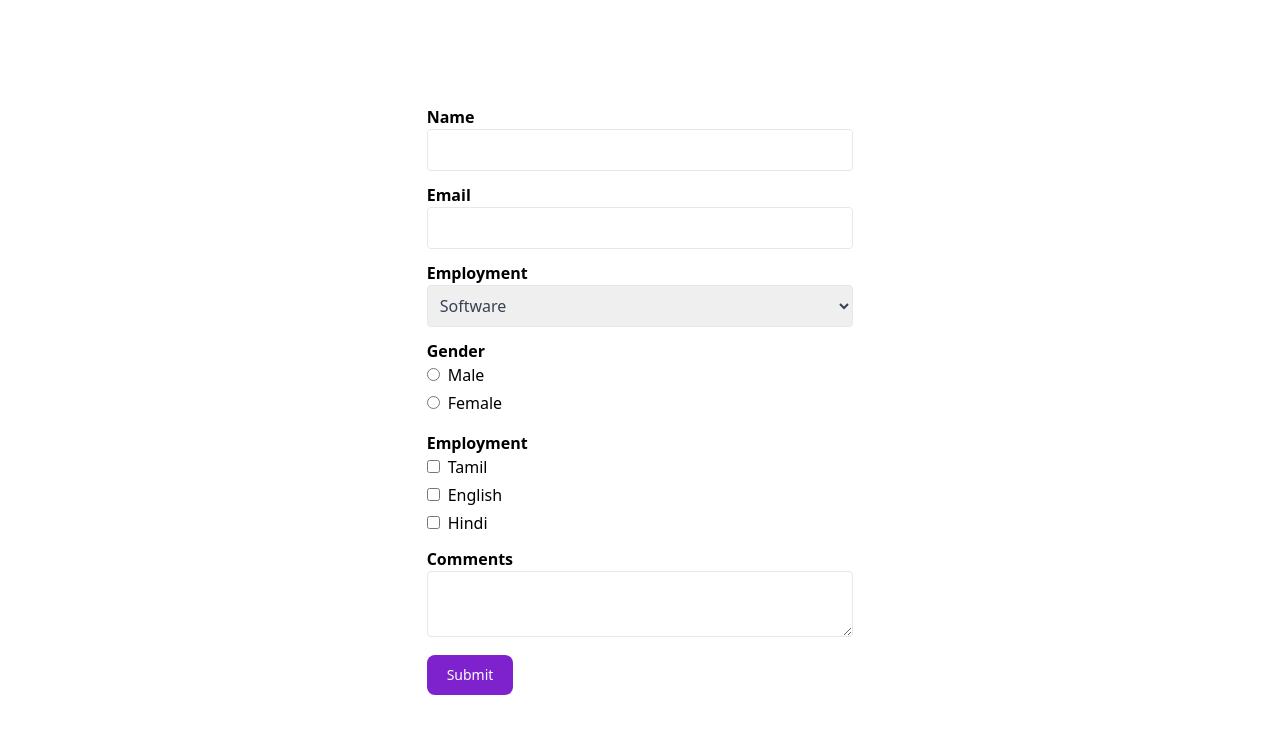
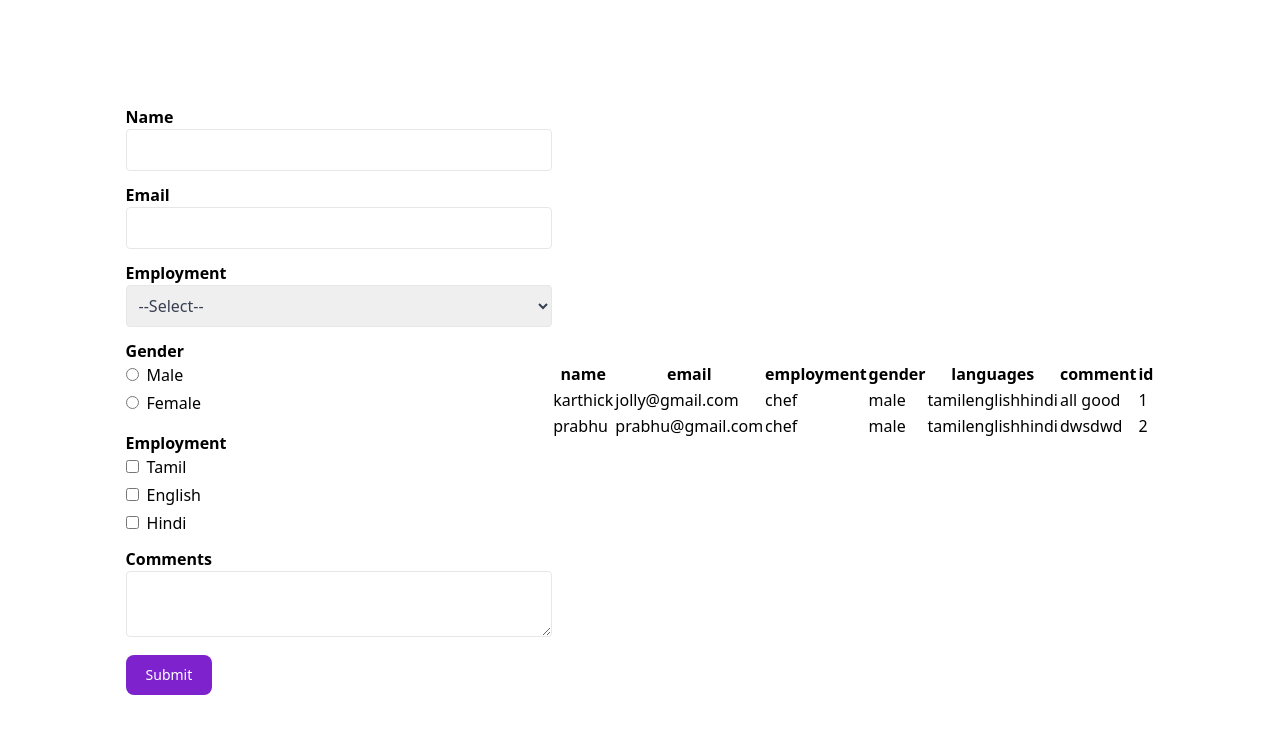
Before and after one commit to uskarthick21/crud-react, a React (Create React App) app: page / in a window 1280 px wide. Shown: the top 734 px of the page. Built offline with nearby package versions, Linux system fonts and the light colour scheme; data requests are answered from the project's data file.

Commit message:
code fix

```diff
--- a/db.json
+++ b/db.json
@@ -12,6 +12,19 @@
       ],
       "comment": "all good",
       "id": 1
+    },
+    {
+      "name": "prabhu",
+      "email": "prabhu@gmail.com",
+      "employment": "chef",
+      "gender": "male",
+      "languages": [
+        "tamil",
+        "english",
+        "hindi"
+      ],
+      "comment": "dwsdwd",
+      "id": 2
     }
   ]
 }
--- a/src/Component/UserCreate.js
+++ b/src/Component/UserCreate.js
@@ -1,20 +1,23 @@
 import React, { useState, useEffect } from 'react';
 import axios from 'axios';
 
+const initialState = {
+    name: '',
+    email: '',
+    employment: '',
+    gender: '',
+    languages: [],
+    comment: ''
+};
+
 function UserCreate() {
 
-    const [formData, setFormData] = useState({
-        name: '',
-        email: '',
-        employment: '',
-        gender: '',
-        languages: [],
-        comment: ''
-    })
+    const [formData, setFormData] = useState(initialState);
+
+    const [users, setUsers] = useState([]);
 
     const createUser = async (formData) => {
-
-        const response = await axios.post('http://localhost:3005/users', {
+        const response = await axios.post('http://localhost:3002/users', {
             name: formData.name,
             email: formData.email,
             employment: formData.employment,
@@ -22,22 +25,23 @@ function UserCreate() {
             languages: formData.languages,
             comment: formData.comment
         })
-        setFormData(response.data)
+        setUsers([...users, response.data]);
+        setFormData({...initialState, languages: []});
     }
 
-    // const fetchUser = async () => {
-    //     const response = await axios.get('http://localhost:3005/users');
-    //     console.log({ response })
-    //     setFormData(response.data)
-    // }
+    const fetchUser = async () => {
+        const response = await axios.get('http://localhost:3002/users');
+        console.log({ response })
+        setUsers(response.data);
+    }
 
-    // useEffect(() => {
-    //     fetchUser();
-    // }, [])
+    useEffect(() => {
+        setFormData(initialState);
+        fetchUser();
+    }, [])
 
 
     const handleOnChange = (e) => {
-
         if (e.target.type === 'checkbox') {
             let stateCopy = { ...formData }
             if (e.target.checked) {
@@ -70,20 +74,39 @@ function UserCreate() {
         createUser(formData)
     }
 
+
+    const renderHeader = () => Object.keys(users[0]).map(col => <th>{col}</th>)
+
+    const renderRows = () => {
+        const columns = Object.keys(users[0]);
+        const c = columns.length;
+        const r = users.length;
+        const items = [];
+        for (let i = 0; i < r; i++) {
+            const col = [];
+            for (let j = 0; j < c; j++) {
+                col.push(<td className="td">{users[i][columns[j]]}</td>)
+            }
+            items.push(<tr className="tr">{col}</tr>)
+        }
+        return items;
+    }
+
     return (
         <div className="h-screen flex items-center justify-center">
-            <form onSubmit={ handleSubmit } className="w-full md:w-1/3 bg-white rounded-lg items-center">
+            <form onSubmit={handleSubmit} className="w-full md:w-1/3 bg-white rounded-lg items-center">
                 <div className="w-full mb-3">
                     <label className="font-semibold" htmlFor="userName">Name</label>
-                    <input className="px-2 w-full border rounded py-2 text-gray-700 focus:outline-none items-center" id="name" onChange={ handleOnChange } name="name" value={ formData.name } />
+                    <input className="px-2 w-full border rounded py-2 text-gray-700 focus:outline-none items-center" id="name" onChange={handleOnChange} name="name" value={formData.name} />
                 </div>
                 <div className="w-full mb-3">
                     <label className="font-semibold" htmlFor="email">Email</label>
-                    <input className="px-2 w-full border rounded py-2 text-gray-700 focus:outline-none items-center" id="email" onChange={ handleOnChange } name="email" value={ formData.email } />
+                    <input className="px-2 w-full border rounded py-2 text-gray-700 focus:outline-none items-center" id="email" onChange={handleOnChange} name="email" value={formData.email} />
                 </div>
                 <div className="w-full mb-3">
                     <label className="font-semibold" htmlFor="employment">Employment</label>
-                    <select className="px-2 py-2 border rounded w-full text-gray-700 focus:outline-none items-center" onChange={ handleOnChange } value={ formData.employment } name="employment" id="employment">
+                    <select className="px-2 py-2 border rounded w-full text-gray-700 focus:outline-none items-center" onChange={handleOnChange} value={formData.employment} name="employment" id="employment">
+                        <option value="software">--Select--</option>
                         <option value="software">Software</option>
                         <option value="chef">Chef</option>
                         <option value="accountant">Accountant</option>
@@ -93,11 +116,11 @@ function UserCreate() {
                     <fieldset>
                         <legend className="font-semibold">Gender</legend>
                         <div className=" mb-1">
-                            <input onChange={ handleOnChange } type="radio" value="male" id="male" name="gender" checked={ formData.gender === "male" } />
+                            <input onChange={handleOnChange} type="radio" value="male" id="male" name="gender" checked={formData.gender === "male"} />
                             <label className="px-2" htmlFor="male">Male</label>
                         </div>
                         <div className="mb-1">
-                            <input onChange={ handleOnChange } type="radio" value="female" id="female" name="gender" checked={ formData.gender === "female" } />
+                            <input onChange={handleOnChange} type="radio" value="female" id="female" name="gender" checked={formData.gender === "female"} />
                             <label className="px-2" htmlFor="female">Female</label>
                         </div>
                     </fieldset>
@@ -107,20 +130,20 @@ function UserCreate() {
                         <legend className="font-semibold">Employment</legend>
                     </fieldset>
                     <div className="mb-1">
-                        <input onChange={ handleOnChange } type="checkbox" value="tamil" name="languages" id="tamil"
-                            checked={ formData.languages.indexOf("tamil") !== -1 }
+                        <input onChange={handleOnChange} type="checkbox" value="tamil" name="languages" id="tamil"
+                            checked={formData.languages?.indexOf("tamil") !== -1}
                         />
                         <label className="px-2" htmlFor="tamil">Tamil</label>
                     </div>
                     <div className="mb-1">
-                        <input onChange={ handleOnChange } type="checkbox" value="english" name="languages" id="english"
-                            checked={ formData.languages.indexOf("english") !== -1 }
+                        <input onChange={handleOnChange} type="checkbox" value="english" name="languages" id="english"
+                            checked={formData.languages?.indexOf("english") !== -1}
                         />
                         <label className="px-2" htmlFor="english">English</label>
                     </div>
                     <div className="mb-1">
-                        <input onChange={ handleOnChange } type="checkbox" value="hindi" name="languages" id="hindi"
-                            checked={ formData.languages.indexOf("hindi") !== -1 }
+                        <input onChange={handleOnChange} type="checkbox" value="hindi" name="languages" id="hindi"
+                            checked={formData.languages?.indexOf("hindi") !== -1}
                         />
                         <label className="px-2" htmlFor="hindi">Hindi</label>
                     </div>
@@ -129,13 +152,25 @@ function UserCreate() {
                     <label className="font-semibold" htmlFor="comment">
                         Comments
                     </label>
-                    <textarea className="px-2 py-2 rounded border text-gray-700 focus:outline-none items-center w-full" onChange={ handleOnChange } value={ formData.comment } name="comment" id="comment" >
+                    <textarea className="px-2 py-2 rounded border text-gray-700 focus:outline-none items-center w-full" onChange={handleOnChange} value={formData.comment} name="comment" id="comment" >
                     </textarea>
                 </div>
                 <div>
                     <button type="submit" className="text-white bg-purple-700 hover:bg-purple-800 focus:ring-4 focus:outline-none focus:ring-purple-300 font-medium rounded-lg text-sm w-full sm:w-auto px-5 py-2.5 text-center dark:bg-purple-600 dark:hover:bg-purple-700 dark:focus:ring-purple-800">Submit</button>
                 </div>
             </form>
+<br/>
+
+            {
+                users && users.length > 0 && <table>
+                    <thead>
+                        <tr>{renderHeader()}</tr>
+                    </thead>
+                    <tbody>
+                        {renderRows()}
+                    </tbody>
+                </table>
+            }
         </div>
 
     )
```
